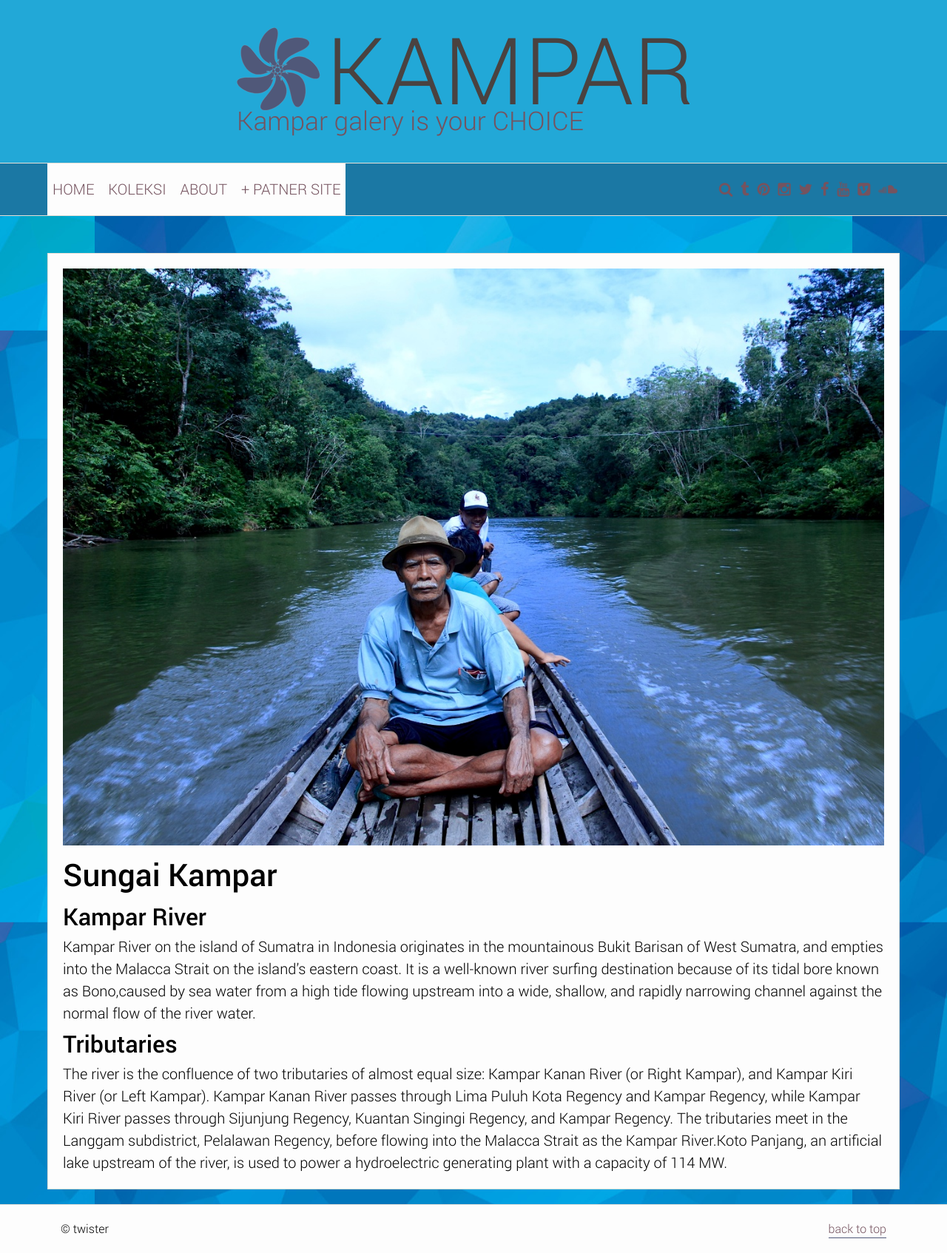
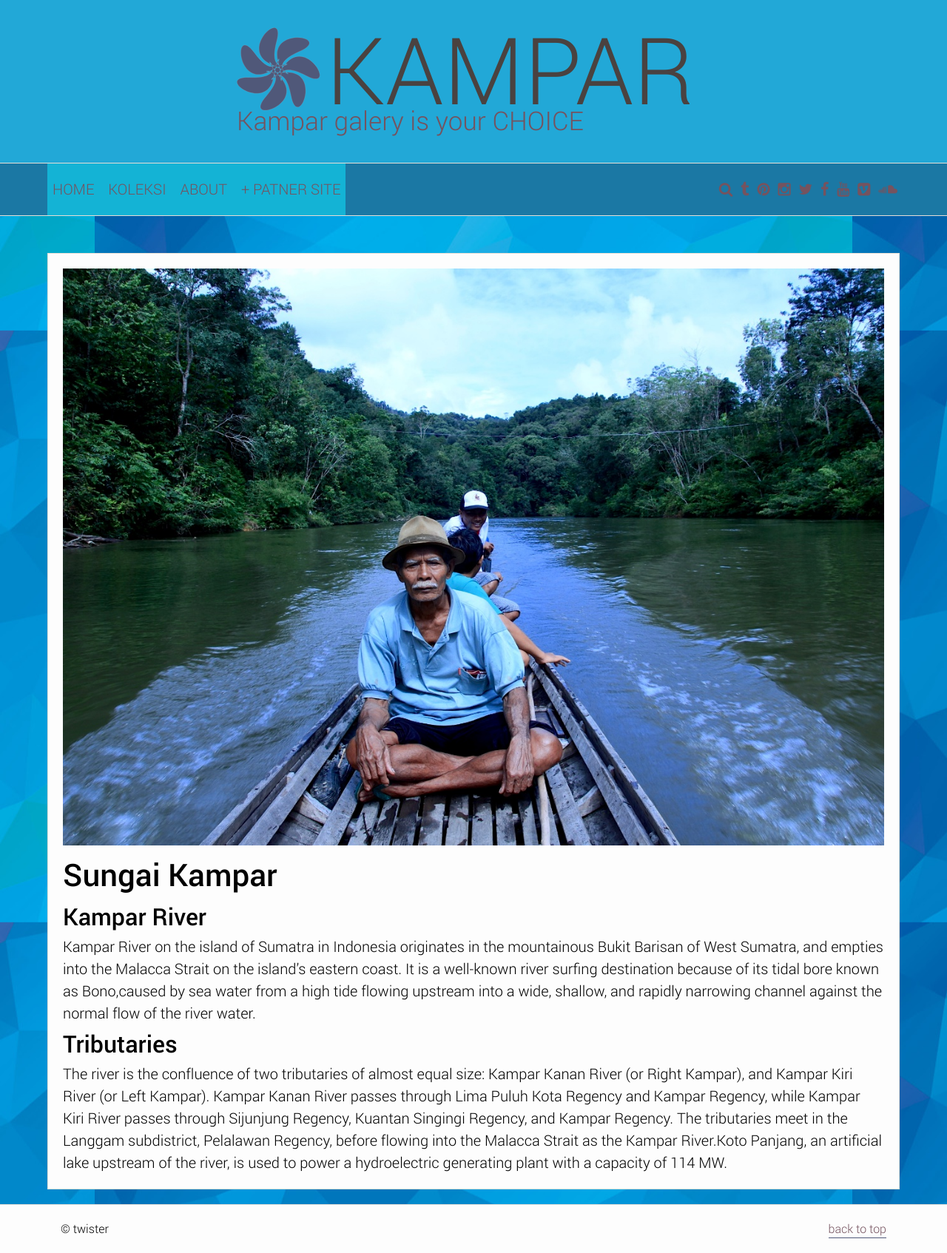
Before and after one commit to Risalbudiman/Risalbudiman.github.io, a Jekyll site: the page built from page-full/index.md, in a window 1280 px wide. Shown: the whole page at 74% size. Built offline with Jekyll 4.4.1, drawn with Linux system fonts in a browser that asks for light colours.

Commit message:
Update main.css

```diff
--- a/css/main.css
+++ b/css/main.css
@@ -1973,7 +1973,7 @@ body.overflow {
 #menu {
 	position:relative;
 	display:block;
-	background:#FDFDFD;
+	background:#14B3D5;
 	box-sizing:border-box;
 	color:#75535F;
 	font-size:1em;
```
